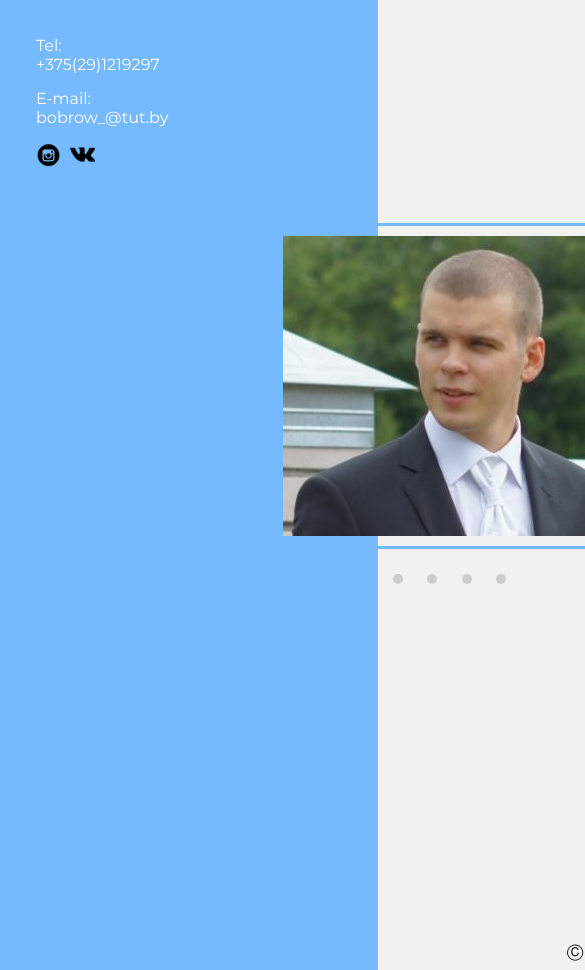
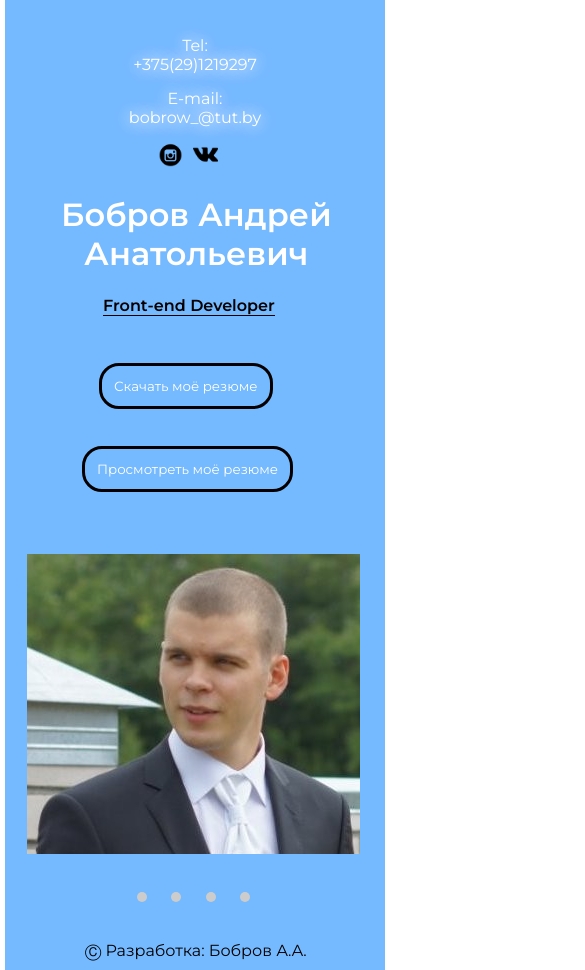
Before and after one commit to bobrovandrei/datamola, a plain HTML site: page index.html in a window 390 px wide. Shown: the top 970 px of the page, 585 px wide, since content can reach past the window. Drawn offline with Linux system fonts and the light colour scheme.

Commit message:
datamola

```diff
--- a/datamola.css
+++ b/datamola.css
@@ -11,15 +11,27 @@
   position: absolute;
   right: 50px;
   font-weight: 500;
+  border: solid;
+  padding: 12px;
 }
 
-.contacts ul li :hover {
+.contacts :hover {
+  box-shadow: 0 0 10px rgba(0, 0, 0, 0.5);
+}
+
+.contacts ul :hover {
   color: red;
-  border-bottom: 1px solid red;
+  box-shadow: none;
 }
 
 .contacts img {
   width: 30px;
+}
+
+.contacts a :hover {
+  transform: scale(1.2);
+  margin-right: 5px;
+  margin-left: 5px;
 }
 
 .contacts a {
@@ -81,7 +93,7 @@
 }
 
 .block_left ul :nth-child(5) {
-  margin-top: 440px;
+  margin-top: 452px;
 }
 
 .block_left ul :nth-child(6) {
@@ -93,11 +105,11 @@
 }
 
 .block_left ul :nth-child(8) {
-    margin-top: 66px;
-  }
+  margin-top: 66px;
+}
 
 .block_right h1 {
-  margin-top: 100px;
+  margin-top: 84px;
 }
 
 .block_right p {
@@ -150,3 +162,27 @@
   padding: 10px;
   font-weight: 200;
 }
+
+@media all and (max-width: 1260px) {
+  .container {
+    width: 1024px;
+  }
+  .contacts ul {
+    right: -94px;
+  }
+  .block_left ul :nth-child(2) {
+    margin-top: 144px;
+  }
+  .block_left ul :nth-child(3) {
+    margin-top: 173px;
+  }
+  .block_left ul :nth-child(4) {
+    margin-top: 111px;
+  }
+  .block_left ul :nth-child(7) {
+    margin-top: 66px;
+  }
+  .footer {
+    display: none;
+  }
+}
--- a/dataMolaHome.css
+++ b/index.css
@@ -33,9 +33,14 @@
   margin-right: 5px;
 }
 
+.block_left a :hover{
+  transform: scale(1.2);
+}
+
 .block_left a {
   text-decoration: none;
   color: white;
+  text-shadow: 1px 1px 17px white, 0 0 1em white;
 }
 
 .block_left ul li :hover {
@@ -85,6 +90,9 @@
   text-decoration: none;
   color: white;
 }
+
+.block-right :hover{
+  text-shadow: 1px 1px 17px white, 0 0 1em white;}
 
 .slider {
   margin: 0 auto;
@@ -185,3 +193,55 @@
     bottom: 10px;
     left: 45%;
 }
+
+@media all and (max-width:1024px){
+  .slider{
+    top: 541px;
+    left: 9px;
+  }
+  .container{
+    width: 380px;
+    position: relative;
+  }
+  .block_left{
+    width: 380px;
+  }
+  .block_left ul{
+    text-align: center;
+  }
+  .block-right :nth-child(2){
+    position: absolute;
+    left: 98px;
+    top: 296px;
+    border-bottom: 1px solid #000000;
+  }
+  .block-right h1{
+    position: absolute;
+    left: 56px;
+    top: 195px;
+    color: white;
+    text-align: center;
+  }
+  .block-right :nth-child(3){
+    display: none;
+  }
+  .block-right :nth-child(4){
+    position: absolute;
+    border: solid black;
+    left: 94px;
+    top: 336px;
+  }
+  .block-right :nth-child(5){
+    border: solid black;
+    position: absolute;
+    left: 77px;
+    top: 419px;
+  }
+  .footer {
+    position: absolute;
+    left: 80px;
+  }
+  .block-right {
+    display: contents;
+  }
+}
--- a/index.html
+++ b/index.html
@@ -10,7 +10,7 @@
       href="https://fonts.googleapis.com/css2?family=Jost:wght@400;500;600;700&family=Montserrat:wght@200;300;400;500;600&display=swap"
       rel="stylesheet"
     />
-    <link rel="stylesheet" href="dataMolaHome.css" />
+    <link rel="stylesheet" href="index.css" />
     <title>Document</title>
   </head>
   <body>
@@ -30,7 +30,7 @@
             >
           </li>
           <li>
-            <a href="https://www.instagram.com/"
+            <a href="https://www.instagram.com/the_bobrov/"
               ><img src="img/штые.png" alt="" />
             </a>
             <a href="https://vk.com/"
```
Also changed, not shown: datamola.html (+6 -1 lines).
